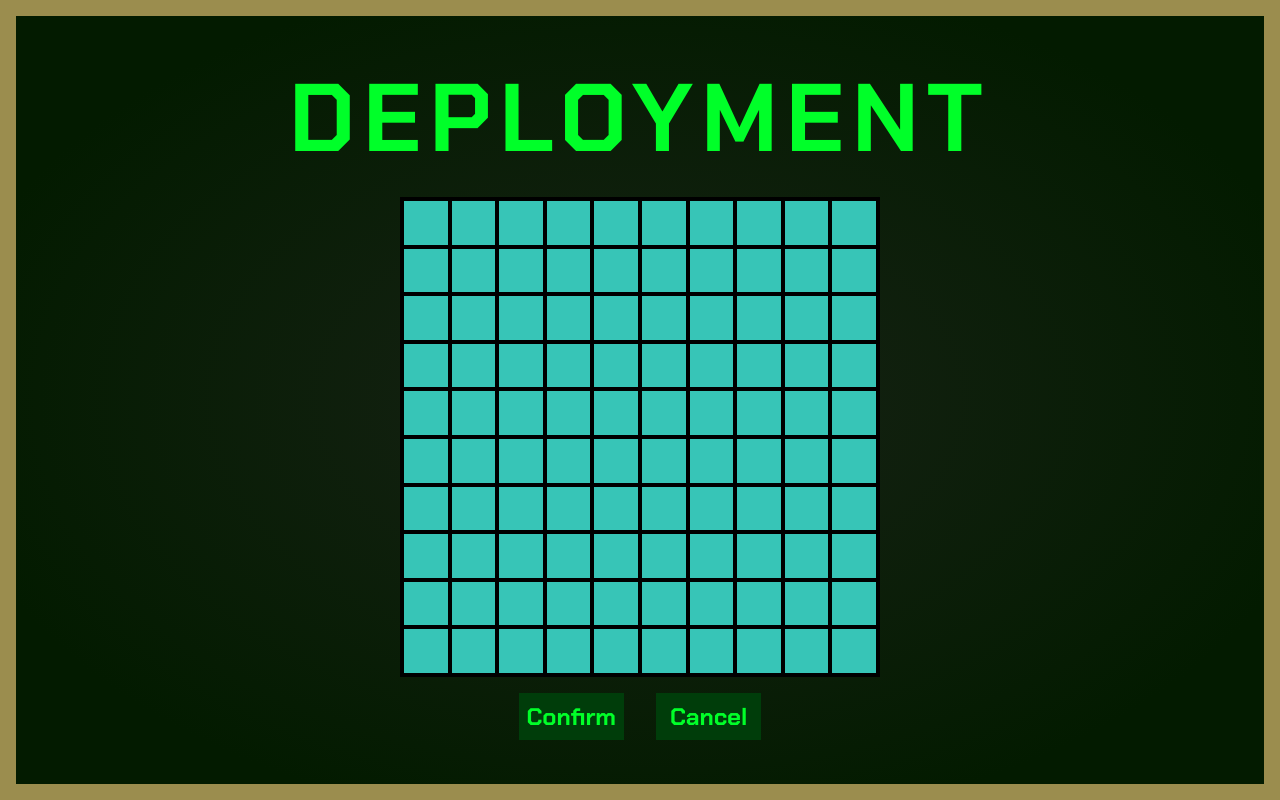
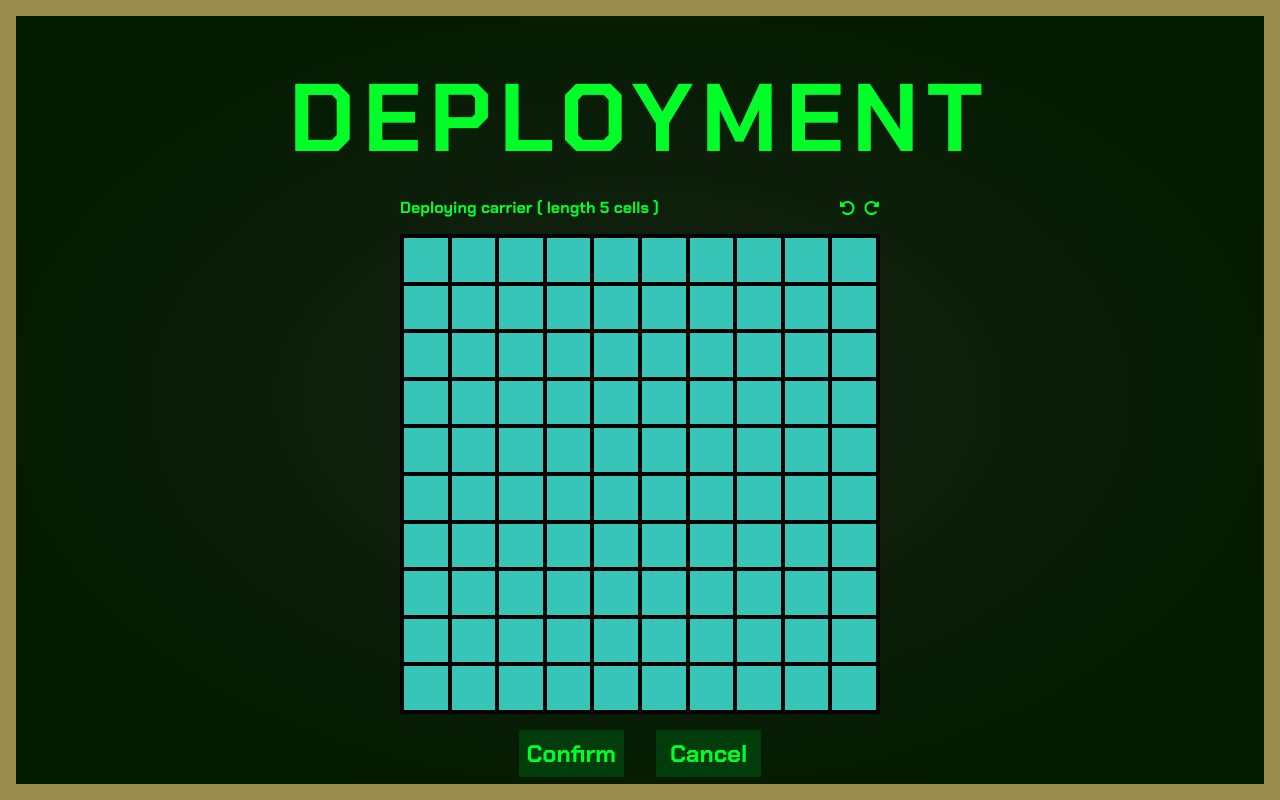
Before and after one commit to bkwong315/battleship, a React app: page / in a window 1280 px wide. Both pictures are taken after typing "Sample" into the empty fields and a click on the button "Submit". Built offline with nearby package versions, Linux system fonts and the light colour scheme; the HTML template or start-up script is replaced by a standard one.

Commit message:
Add info and controls to deployment

```diff
--- a/src/App.scss
+++ b/src/App.scss
@@ -88,7 +88,29 @@
   align-items: center;
   gap: 1rem;
 
-  .deployment-btn-container {
+  .directions-container {
+    display: grid;
+    grid-auto-flow: column;
+    gap: 1rem;
+
+    width: 60lvmin;
+  }
+
+  .rotation-icons-container {
+    display: grid;
+    grid-auto-flow: column;
+    grid-auto-columns: max-content;
+    justify-content: flex-end;
+    gap: 0.5rem;
+    align-items: center;
+
+    img {
+      width: 1rem;
+      cursor: pointer;
+    }
+  }
+
+  .deployment-btns-container {
     display: grid;
     grid-auto-flow: column;
     gap: 2rem;
--- a/src/App.tsx
+++ b/src/App.tsx
@@ -93,6 +93,21 @@ const App = () => {
         {game.getPlayerName() !== '' && (
           <div className='deployment-layout'>
             <h1 className='layout-header'>Deployment</h1>
+            <div className='directions-container'>
+              <p className='instructions'>
+                Deploying {`carrier ( length 5 cells )`}
+              </p>
+              <div className='rotation-icons-container'>
+                <img
+                  src='../imgs/rotate-left-solid.svg'
+                  alt='rotate-left-icon'
+                />
+                <img
+                  src='../imgs/rotate-right-solid.svg'
+                  alt='rotate-right-icon'
+                />
+              </div>
+            </div>
             {playerBoardData.current !== undefined && (
               <BoardDisplay
                 boardData={{
@@ -102,7 +117,7 @@ const App = () => {
                 }}
               />
             )}
-            <div className='deployment-btn-container'>
+            <div className='deployment-btns-container'>
               <button className='btn confirm-deployment-btn'>Confirm</button>
               <button className='btn cancel-deployment-btn'>Cancel</button>
             </div>
```
